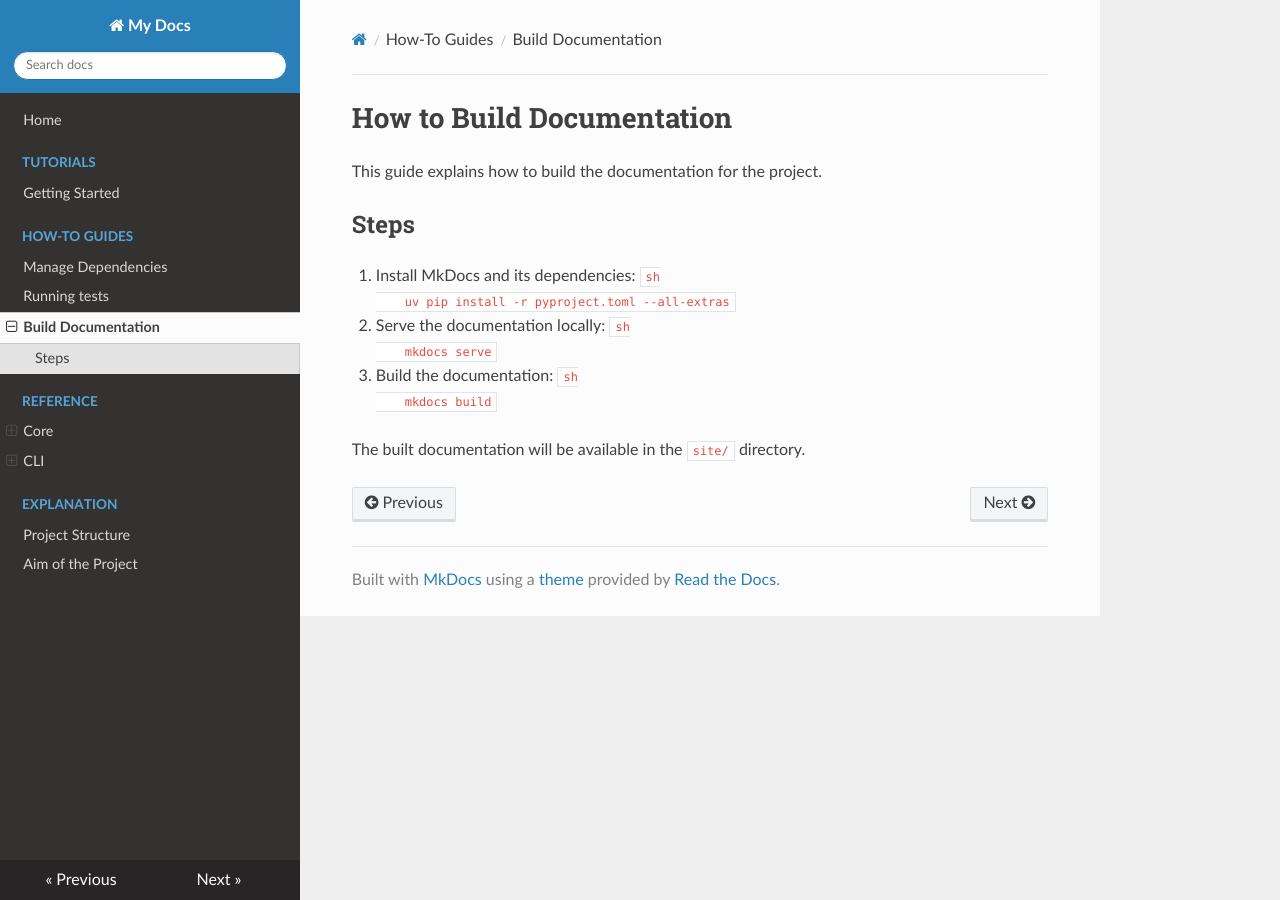
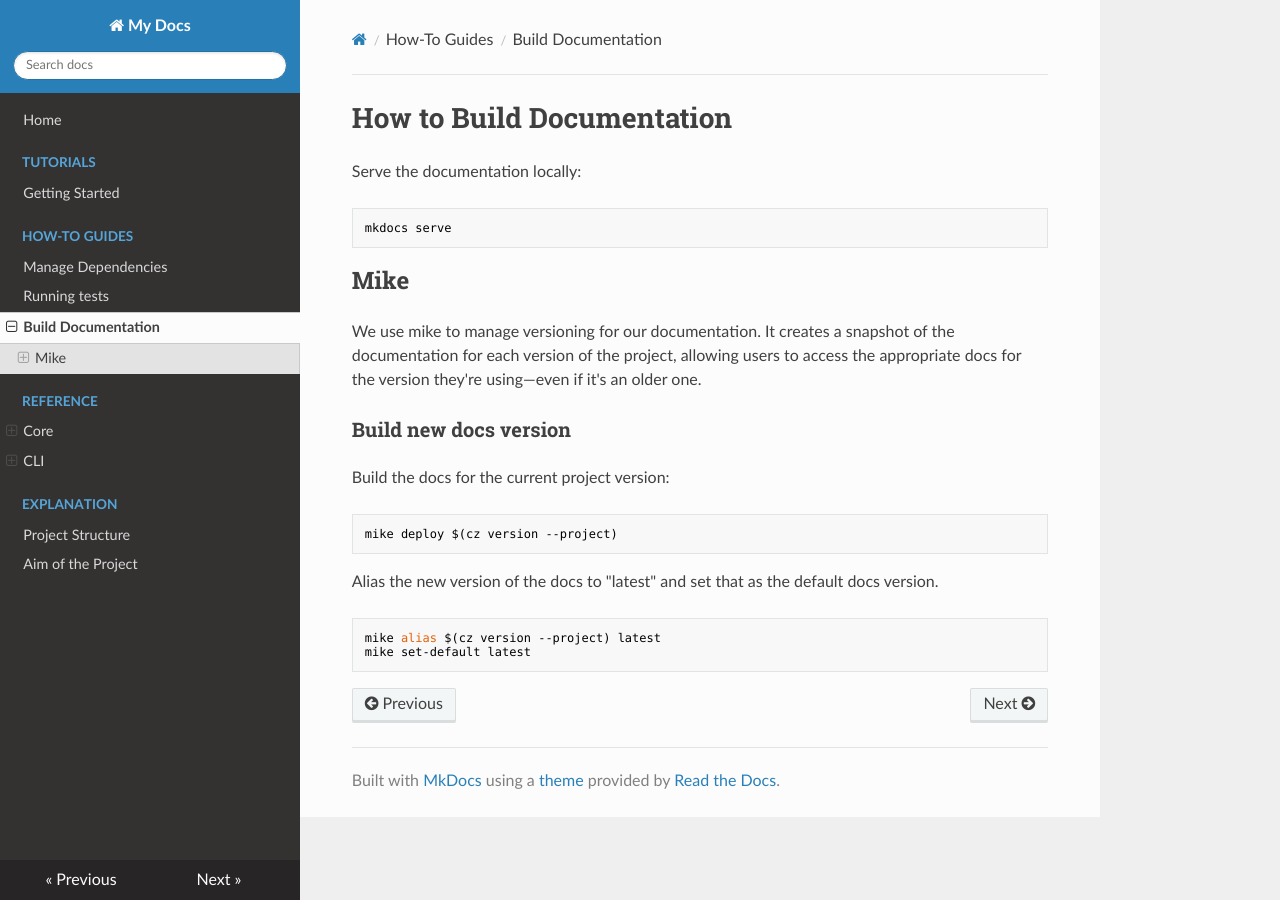
Before and after one commit to binnev/python-template, an MkDocs documentation site: the page built from docs/how-to/build-docs.md, in a window 1280 px wide. Built offline with MkDocs 1.6.1, drawn with Linux system fonts in a browser that asks for light colours; nearby versions of some CDN libraries.

Commit message:
docs: mike build docs

````diff
--- a/docs/how-to/build-docs.md
+++ b/docs/how-to/build-docs.md
@@ -1,22 +1,21 @@
 # How to Build Documentation
 
-This guide explains how to build the documentation for the project.
+Serve the documentation locally:
+```sh
+mkdocs serve
+```
 
-## Steps
+## Mike
+We use mike to manage versioning for our documentation. It creates a snapshot of the documentation for each version of the project, allowing users to access the appropriate docs for the version they're using—even if it's an older one.
 
-1. Install MkDocs and its dependencies:
-    ```sh
-    uv pip install -r pyproject.toml --all-extras
-    ```
+### Build new docs version
+Build the docs for the current project version:
+```sh
+mike deploy $(cz version --project)
+```
 
-2. Serve the documentation locally:
-    ```sh
-    mkdocs serve
-    ```
-
-3. Build the documentation:
-    ```sh
-    mkdocs build
-    ```
-
-The built documentation will be available in the `site/` directory.
+Alias the new version of the docs to "latest" and set that as the default docs version.
+```sh
+mike alias $(cz version --project) latest
+mike set-default latest
+```
````
